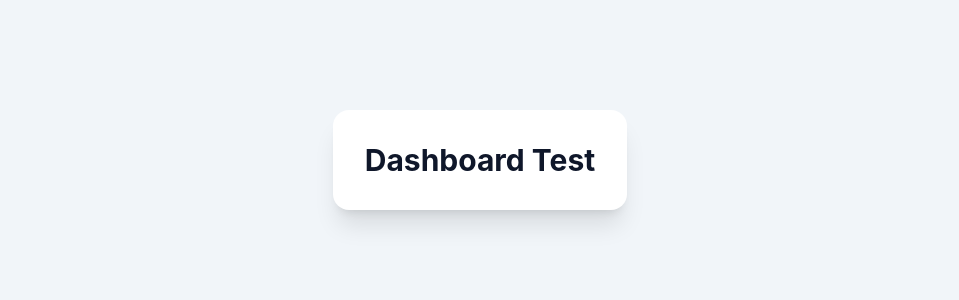
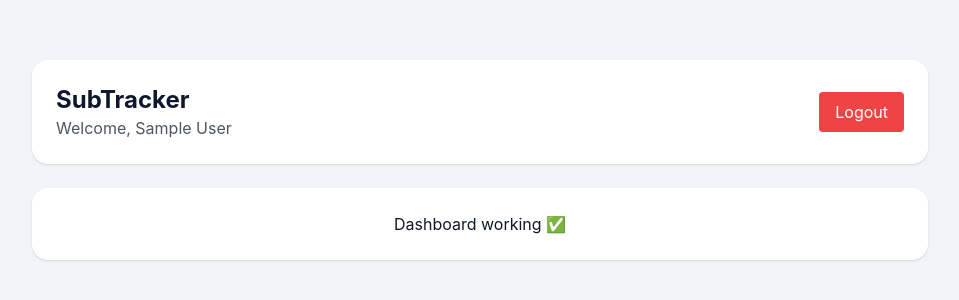
Before and after one commit to Rayan-Siddiqui/Subtracker, a React (Vite) app in the folder Client/: page /dashboard in a window 1280 px wide. Shown: the part 240-540 px from the top of the page, without its empty margins (160-1119 px from the left). Built offline with nearby package versions, Linux system fonts and the light colour scheme; sample sign-in values are in the browser's storage.

Commit message:
recreating Dashboard UI

```diff
--- a/Client/src/pages/Dashboard.jsx
+++ b/Client/src/pages/Dashboard.jsx
@@ -1,8 +1,44 @@
+// Basic clean dashboard layout
+
+import { useEffect } from 'react';
+import { useNavigate } from 'react-router-dom';
+import { useAuth } from '../context/AuthContext';
+
 export default function Dashboard() {
+  const { user, logout, token } = useAuth();
+  const navigate = useNavigate();
+
+  // Redirect if not logged in
+  useEffect(() => {
+    if (!token) {
+      navigate('/');
+    }
+  }, [token, navigate]);
+
   return (
-    <div className="min-h-screen flex items-center justify-center bg-slate-100">
-      <div className="rounded-2xl bg-white p-8 shadow-xl text-3xl font-bold">
-        Dashboard Test
+    <div className="min-h-screen bg-slate-100 flex items-center justify-center p-6">
+      <div className="w-full max-w-4xl space-y-6">
+
+        {/* Header */}
+        <div className="bg-white p-6 rounded-2xl shadow flex justify-between items-center">
+          <div>
+            <h1 className="text-2xl font-bold">SubTracker</h1>
+            <p className="text-gray-600">Welcome, {user?.name}</p>
+          </div>
+
+          <button
+            onClick={logout}
+            className="bg-red-500 text-white px-4 py-2 rounded"
+          >
+            Logout
+          </button>
+        </div>
+
+        {/* Placeholder box */}
+        <div className="bg-white p-6 rounded-2xl shadow text-center">
+          Dashboard working ✅
+        </div>
+
       </div>
     </div>
   );
```
